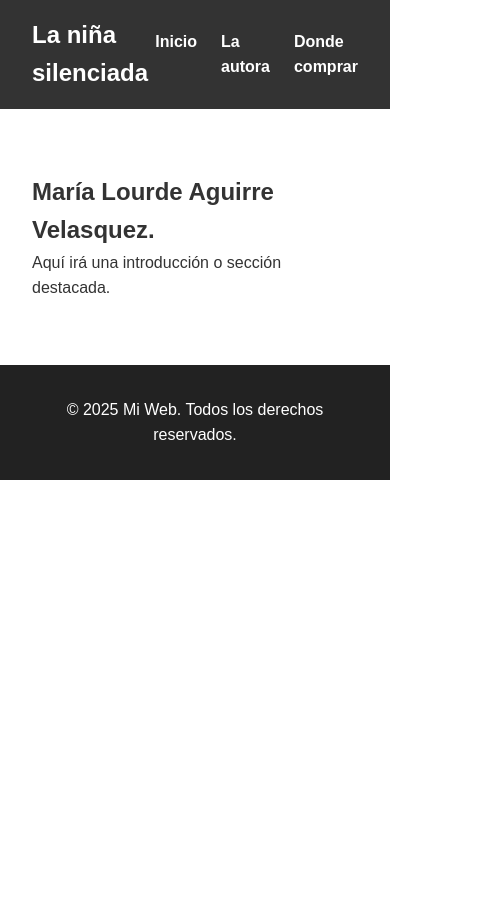
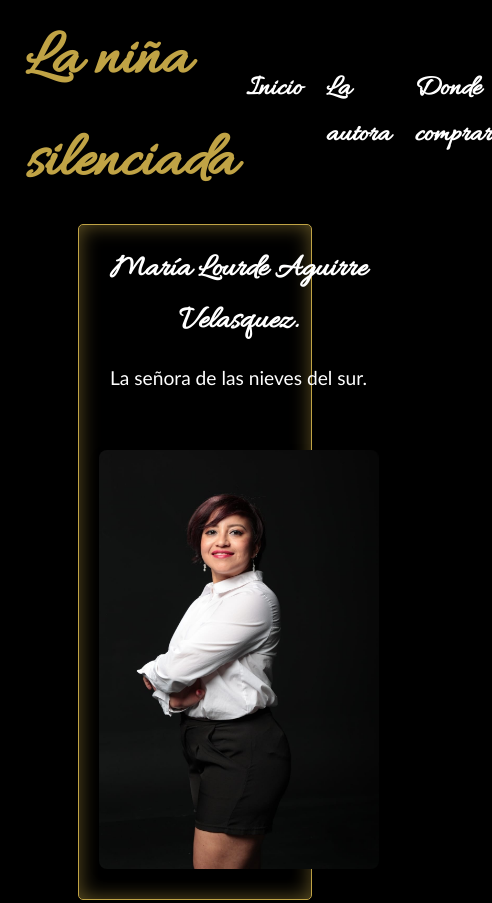
Before and after one commit to wildnova/wildnova.github.io, a plain HTML site: page html/author.html in a window 390 px wide. Shown: the top 903 px of the page, 492 px wide, since content can reach past the window. Before the commit the page ends 844 px from the top, so only its background shows below. Drawn offline with Linux system fonts and the light colour scheme; files whose address does not match are found by name.

Commit message:
feat: progress author

```diff
--- a/css/stylesAuthor.css
+++ b/css/stylesAuthor.css
@@ -2,36 +2,50 @@
 	margin: 0;
 	padding: 0;
 	box-sizing: border-box;
+	color:white;
+
   }
 
   body {
-	font-family: Arial, sans-serif;
+	font-family: "Allura";
 	line-height: 1.6;
-	background-color: #ffffff;
+	background-color: #000000;
 	color: #333;
   }
+  p {
+	font-family: "calibri";
+  }
+  header {
+	background-color: #000000;
+	color: white;
 
-  header {
-	background-color: #333;
-	color: white;
-	padding: 1rem 0;
+	padding: 0.5rm 0;
 	position: sticky;
 	top: 0;
 	z-index: 1000;
   }
 
   .navbar {
+	font-size: 1.8rem;
 	max-width: 1000px;
-	margin: auto;
+	margin: auto auto 0 auto;
 	display: flex;
 	justify-content: space-between;
 	align-items: center;
-	padding: 0 2rem;
+	padding: 0 1rem;
+	/*border-bottom: 0.1rem white solid;*/
   }
 
   .logo {
-	font-size: 1.5rem;
+	font-size: 4rem;
 	font-weight: bold;
+	color: #c0a345;
+	margin: 0.1rem;
+	padding:0.5rem;
+  }
+  .logo:hover{
+	box-shadow: 0 8px 15px  #c0a345;
+	transition: box-shadow 0.5s ease;
   }
 
   .nav-links {
@@ -50,15 +64,7 @@
 	text-decoration: underline;
   }
 
-  .section {
-	padding: 4rem 2rem;
-	max-width: 1000px;
-	margin: auto;
-  }
 
-  .section.alt {
-	background-color: #eaeaea;
-  }
 
   footer {
 	text-align: center;
@@ -66,3 +72,117 @@
 	background-color: #222;
 	color: white;
   }
+
+  .hero {
+	background-color: #000000;
+	padding-bottom: 4rem;
+  }
+
+  .hero-content {
+	padding: 5%;
+	background-color: #000000;
+	border-radius: 5px;
+	border-style: solid;
+	border-color: #c0a345;
+	border-width: 1px;
+	display: flex;
+	flex-direction: row;
+	align-items: center;
+	justify-content: space-between;
+	max-width: 60%;
+	margin: auto;
+	gap: 2rem;
+	flex-wrap: wrap; /* for responsiveness */
+	box-shadow: inset 0 0 20px #c0a34581;
+
+  }
+
+  .hero-content:hover{
+	transform: scale(1.05);
+  	transition: transform 0.6s ease;
+	box-shadow: inset 0 0 20px #c0a34581;
+  }
+
+  .hero-text {
+	flex: 1;
+	min-width: 280px;
+  }
+
+  .hero-text h1 {
+	font-size: 2.5rem;
+	margin-bottom: 1rem;
+	color: #ffffff;
+  }
+
+  .hero-text p {
+	font-size: 1.2rem;
+	margin-bottom: 1.5rem;
+	color: #ffffff;
+  }
+
+  .hero-image {
+	flex: 1;
+	min-width: 280px;
+	text-align: center;
+  }
+
+  .hero-image img {
+	max-width: 100%;
+	height: auto;
+	border-radius: 8px;
+	box-shadow: 0 4px 12px rgba(0,0,0,0.1);
+  }
+
+
+  #description {
+	padding: 5%;
+	background-color: #000000;
+	border-radius: 5px;
+	border-style: solid;
+	border-color: #c0a345;
+	border-width: 1px;
+	max-width: 60%;
+	margin: auto;
+	gap: 2rem;
+	}
+
+  #description:hover{
+	transform: scale(1.05);
+  	transition: transform 0.6s ease;
+	box-shadow: inset 0 0 20px #c0a34581;
+  }
+  #description h2{
+	color:#ffffff;
+  }
+  #section2 {
+	padding: 5%;
+	background-color: #000000;
+	border-radius: 5px;
+	border-style: solid;
+	border-color: #c0a345;
+	border-width: 1px;
+	max-width: 60%;
+	margin: auto;
+	gap: 2rem;
+
+
+  }
+
+  #section2:hover{
+	transform: scale(1.05);
+  	transition: transform 0.6s ease;
+	box-shadow: inset 0 0 20px #c0a34581;
+  }
+  #section2 h2{
+	color:#ffffff;
+  }
+  @media (max-width: 768px) {
+  .hero-content {
+    flex-direction: column;
+    text-align: center;
+  }
+
+  .hero-text h1 {
+    font-size: 2rem;
+  }
+}
--- a/css/stylesInit.css
+++ b/css/stylesInit.css
@@ -12,7 +12,9 @@
 	background-color: #000000;
 	color: #333;
   }
-
+  p {
+	font-family: "calibri";
+  }
   header {
 	background-color: #000000;
 	color: white;
@@ -81,7 +83,7 @@
 
   .hero {
 	background-color: #000000;
-	padding: 4rem 2rem;
+	padding-bottom: 4rem;
   }
 
   .hero-content {
--- a/html/author.html
+++ b/html/author.html
@@ -5,7 +5,12 @@
   <meta name="author" content="Lourde Aguirre">
   <meta name="description" content="Web del libro la niña silenciada de Lourde Aguirre">
   <meta name="viewport" content="width=device-width, initial-scale=1.0" />
-  <title>Mi Web Básica</title>
+
+  <link rel="preconnect" href="https://fonts.googleapis.com">
+  <link rel="preconnect" href="https://fonts.gstatic.com" crossorigin>
+  <link href="https://fonts.googleapis.com/css2?family=Allura&display=swap" rel="stylesheet">
+
+  <title>La niña silenciada</title>
   <link rel="stylesheet" href="../css/stylesAuthor.css" />
 </head>
 <body>
@@ -21,9 +26,22 @@
   </header>
 
   <main>
-    <section id="inicio" class="section">
-      <h1>María Lourde Aguirre Velasquez.</h1>
-      <p>Aquí irá una introducción o sección destacada.</p>
+    <section class="hero">
+      <div class="hero-content">
+        <div class="hero-text">
+          <h1>María Lourde Aguirre Velasquez.</h1>
+          <p>La señora de las nieves del sur.</p>
+
+        </div>
+        <div class="hero-image">
+          <img src="../media/authorPhoto.jpeg" alt="Imagen de la autora." />
+        </div>
+      </div>
+    </section>
+    <section id="description" class="section">
+        <h2>María Lourde Aguirre Velasquez.</h2>
+        <p> Este libro es una necesidad personal, pero también una necesidad de dar voz al silencio de una realidad dolorosa y terrorífica a la que se enfrentan muchas niñas en Honduras, sobre todo aquellas de bajos recursos, aquellas de familias campesinas, ahí donde los sueños mueren antes de nacer, donde la mujer nace para procrear, aquellas aldeas con caminos de tierra donde las niñas llevan marcada la pena de haber nacido mujer.
+          Yo soy una niña de ellas. Nací en una aldea al sur del país, en el municipio de El Triunfo.</p>
     </section>
   </main>
 
```
Also changed, not shown: media/authorPhoto.jpeg (renamed from media/ce958248-dff8-483f-adb5-03998b94584b.jpeg).
